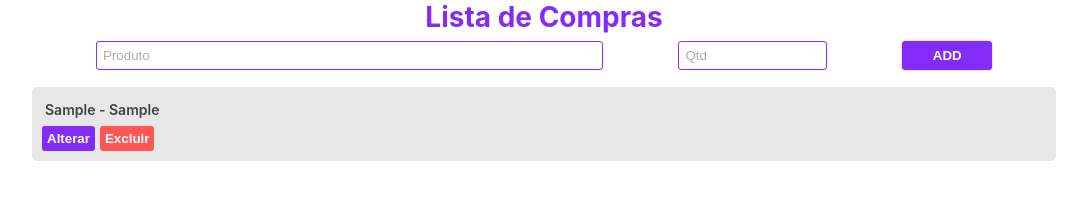
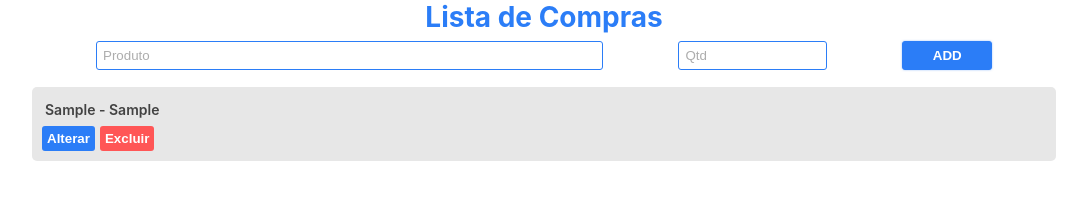
Before and after one commit to alanapamplona/listadecompras, a React app: page / in a window 1280 px wide. Both pictures are taken after typing "Sample", "Sample" into the empty fields and a click on the button "ADD". Shown: the whole page, without its empty margins (96-1183 px from the left). Built offline with nearby package versions, Linux system fonts and the light colour scheme.

Commit message:
alteracao da cor base

```diff
--- a/src/components/header/index.css
+++ b/src/components/header/index.css
@@ -1,5 +1,5 @@
 h1{
-    color: #832bf7;
+    color: #2b7df7;
     text-align: center;
     margin: 0;
 }
--- a/src/components/input/index.css
+++ b/src/components/input/index.css
@@ -9,8 +9,8 @@
     justify-content: space-between;
 }
 .inputItem .inputProduto, .inputItem .inputQtd, .buttonAdd {
-    border: 1px solid #832bf7;
-    color: #832bf7;
+    border: 1px solid #2b7df7;
+    color: #2b7df7;
     padding:.5rem;
     border-radius: 3px;
 }
@@ -25,13 +25,13 @@
 }
 .inputItem .inputProduto:focus, .inputItem .inputQtd:focus, .buttonAdd:focus{
     outline: none;
-    box-shadow: 0px 0px 2px #832bf781;
+    box-shadow: 0px 0px 2px #2b7df781;
 }
 .buttonAdd{
     width:10%;
     min-width: 43px;
     justify-content: center;
-    background:#832bf7;
+    background:#2b7df7;
     font-weight: 600;
     color:#fff;
     text-transform: uppercase;
@@ -43,6 +43,6 @@
     width: 70%;
     margin: 2px auto;
     text-align: center;
-    color: #832bf7;
+    color: #2b7df7;
     font-style: italic;
 }
--- a/src/components/productlist/index.css
+++ b/src/components/productlist/index.css
@@ -34,7 +34,7 @@
     background:#ff5656;
 }
 .alterarDados{
-    background:#832bf7;
+    background:#2b7df7;
 }
 .salvarDados{
     background:#74df85;
@@ -52,8 +52,8 @@
     margin: .1rem 0 .4rem;
     background: #fafafa;
     border-radius: 3px;
-    border: 1px solid #832bf7;
-    box-shadow: 0px 0px 2px #832bf781;
+    border: 1px solid #2b7df7;
+    box-shadow: 0px 0px 2px #2b7df781;
     color: #424242;
     font-weight: 500;
     text-transform: capitalize;
```
